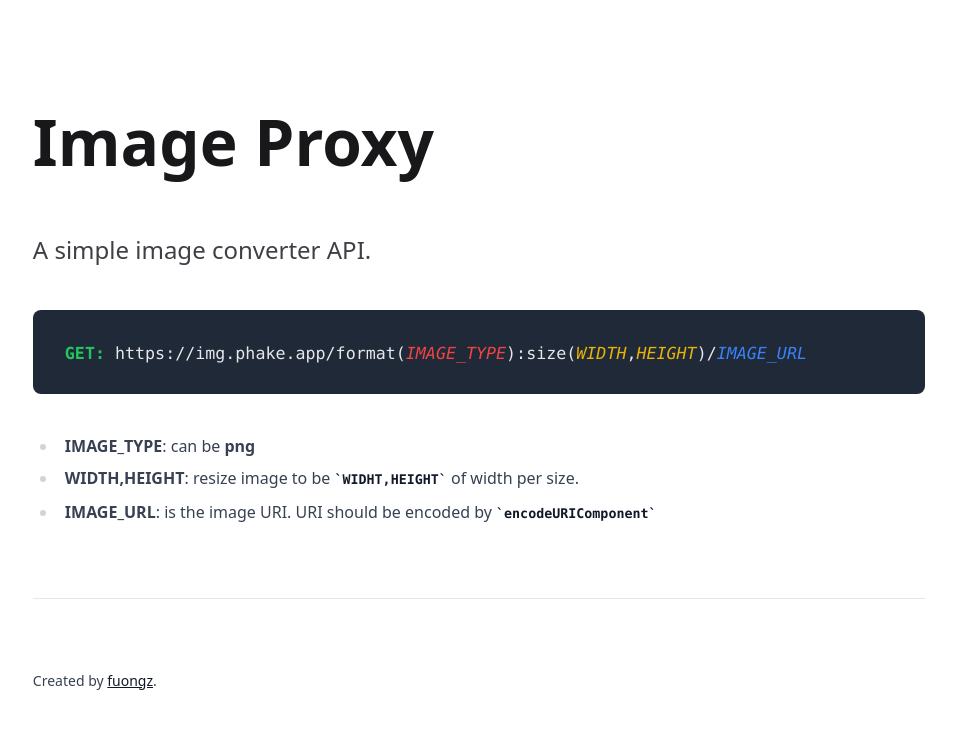
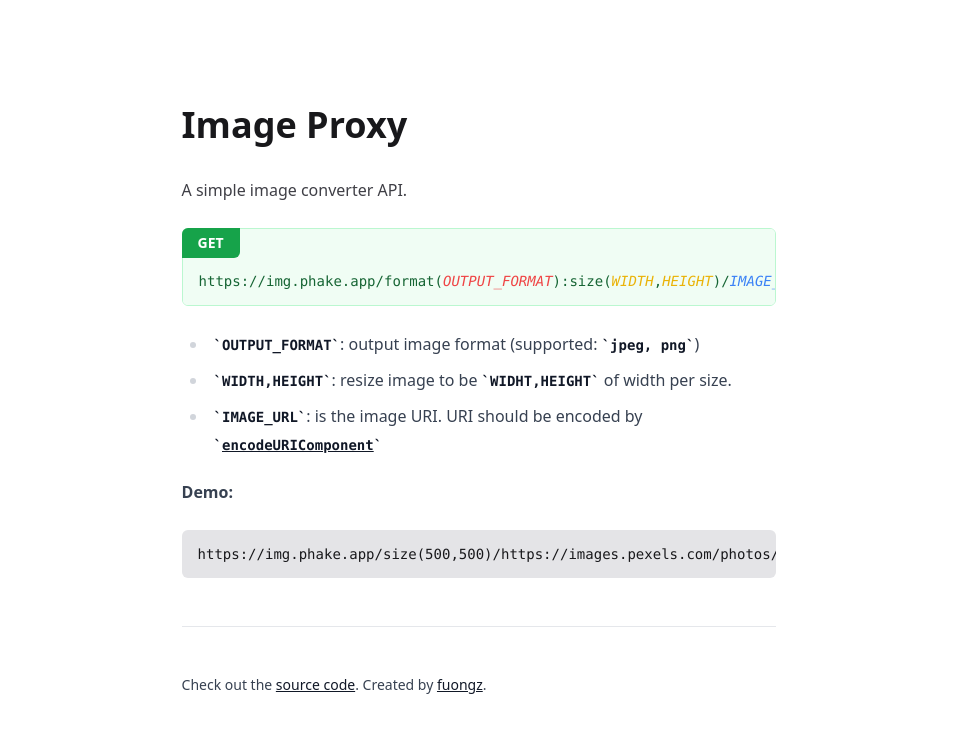
Before and after one commit to fuongz/image-proxy, a React (Vite) app in the folder landing/: page / in a window 1280 px wide. Shown: the top 732 px of the page, without its empty margins (161-1117 px from the left). Built offline with nearby package versions, Linux system fonts and the light colour scheme.

Commit message:
📝 update: add demo url on landing_page

```diff
--- a/landing/src/App.tsx
+++ b/landing/src/App.tsx
@@ -3,39 +3,64 @@ import "./App.css";
 function App() {
   return (
     <div className="flex justify-center items-center h-screen">
-      <div className="container prose prose-2xl">
+      <div className="container prose">
         <h1 className="text-zinc-900">Image Proxy</h1>
         <p className="text-zinc-700">A simple image converter API.</p>
 
-        <pre>
+        <div className="relative">
+          <div className="absolute top-0 leading-none rounded-tl-md rounded-br-md text-white font-semibold bg-green-600 py-2 px-4 left-0 text-sm">
+            GET
+          </div>
+          <pre className="bg-green-50 border-green-200 border pt-10 text-green-800">
             <code>
-            <span className="text-green-500 font-bold">GET:</span>{" "}
               https://img.phake.app/format(
-            <span className="text-red-500 italic">IMAGE_TYPE</span>
+              <span className="text-red-500 italic">OUTPUT_FORMAT</span>
               ):size(<span className="text-yellow-500 italic">WIDTH</span>,
               <span className="text-yellow-500 italic">HEIGHT</span>)/
               <span className="text-blue-500 italic">IMAGE_URL</span>
             </code>
           </pre>
+        </div>
 
-        <ul className="text-base">
+        <ul>
           <li>
-            <span className="font-semibold">IMAGE_TYPE</span>: can be{" "}
-            <span className="font-semibold">png</span>
+            <code>OUTPUT_FORMAT</code>: output image format (supported:{" "}
+            <code>jpeg, png</code>)
           </li>
           <li>
-            <span className="font-semibold">WIDTH,HEIGHT</span>: resize image to
-            be <code>WIDHT,HEIGHT</code> of width per size.
+            <code>WIDTH,HEIGHT</code>: resize image to be{" "}
+            <code>WIDHT,HEIGHT</code> of width per size.
           </li>
           <li>
-            <span className="font-semibold">IMAGE_URL</span>: is the image URI.
-            URI should be encoded by <code>encodeURIComponent</code>
+            <code>IMAGE_URL</code>: is the image URI. URI should be encoded by{" "}
+            <code>
+              <a
+                className="font-semibold"
+                href="https://developer.mozilla.org/en-US/docs/Web/JavaScript/Reference/Global_Objects/encodeURIComponent"
+                target="_blank"
+              >
+                encodeURIComponent
+              </a>
+            </code>
           </li>
         </ul>
 
+        <p>
+          <span className="font-semibold">Demo:</span>{" "}
+          <pre className="bg-zinc-200 text-zinc-900">
+            <code>
+              https://img.phake.app/size(500,500)/https://images.pexels.com/photos/27200179/pexels-photo-27200179/free-photo-of-landscape-of-hill-behind-flowers.jpeg
+            </code>
+          </pre>
+        </p>
+
         <hr />
         <p className="text-sm">
-          Created by{" "}
+          Check out the{" "}
+          <a href="https://github.com/fuongz/image-proxy" target="_blank">
+            source code
+          </a>
+          . Created by{" "}
           <a href="https://phuongphung.com/?ref=image-proxy" target="_blank">
             fuongz
           </a>
```
Lines whose indentation alone changed are shown as unchanged.
